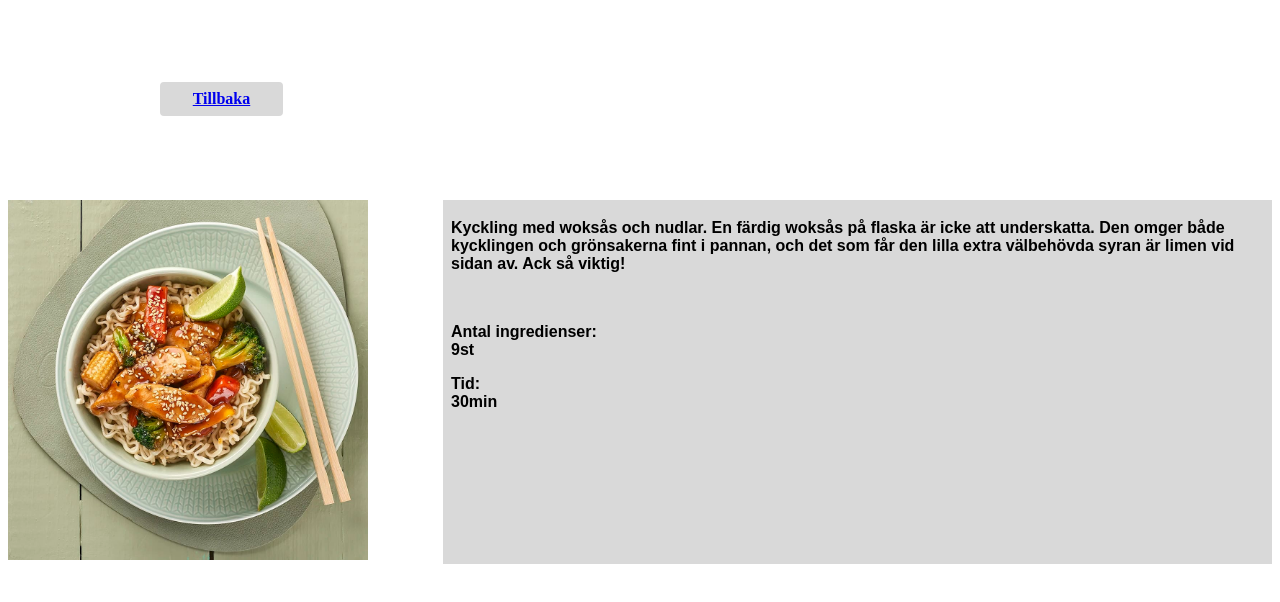
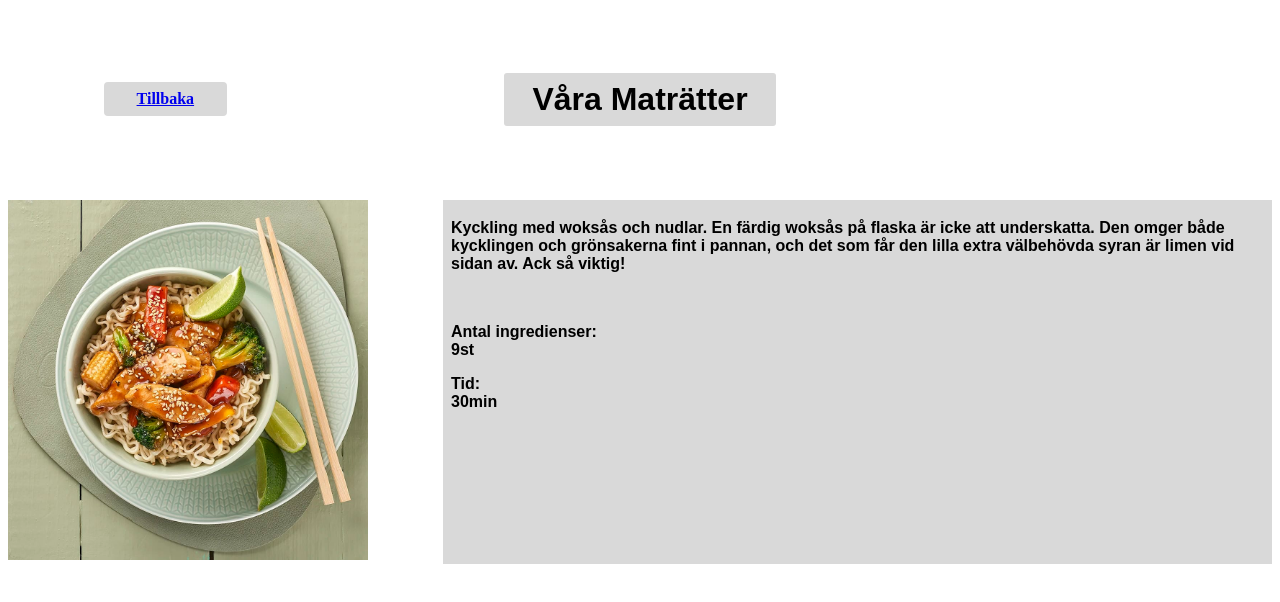
Before and after one commit to TE22B-Salehi-Iman/project01, a plain HTML site: page service.html in a window 1280 px wide. Drawn offline with Linux system fonts and the light colour scheme.

Commit message:
fixat receptlistan med rubrik

```diff
--- a/service.html
+++ b/service.html
@@ -10,6 +10,13 @@
 </head>
 <body>
     <div class="recipeGrid">
+        <div class="recipe-header">
+            <h1 id="recipe-healer">
+                <strong>
+                    Våra Maträtter
+                </strong>
+            </h1>
+        </div>
         <nav class="recipe-nav">
             <a id="link-alpha" href="./index.html">
                 <strong>Tillbaka</strong>
--- a/style.css
+++ b/style.css
@@ -96,9 +96,27 @@ footer
 .recipeGrid
 {
     display: grid;
-    grid-template-columns: 1fr 1fr;
+    grid-template-columns: 1fr 1fr 1fr;
     grid-template-rows: 1fr 2fr;
     gap: 10px;
+}
+
+.recipe-header
+{
+    grid-area: 1 / 2 / 2 / 3;
+    display: flex;
+    flex-direction: row;
+    align-items: center;
+    justify-content: center;
+}
+
+#recipe-healer
+{
+    border: 3px solid #d9d9d9;
+    background-color: #d9d9d9;
+    padding-inline: 25px;
+    padding-block: 5px;
+    border-radius: 3px;
 }
 
 .recipe-nav
@@ -106,7 +124,7 @@ footer
     grid-area: 1 / 1  / 2 / 2;
     display: flex;
     flex-direction: row;
-    margin-right: 200px;
+    margin-right: 100px;
 }
 
 #link-alpha
@@ -120,7 +138,7 @@ footer
 
 .recipelist
 {
-    grid-area: 2 / 1 / 3 / 3;
+    grid-area: 2 / 1 / 3 / 4;
 }
 
 #recipe-food
```
